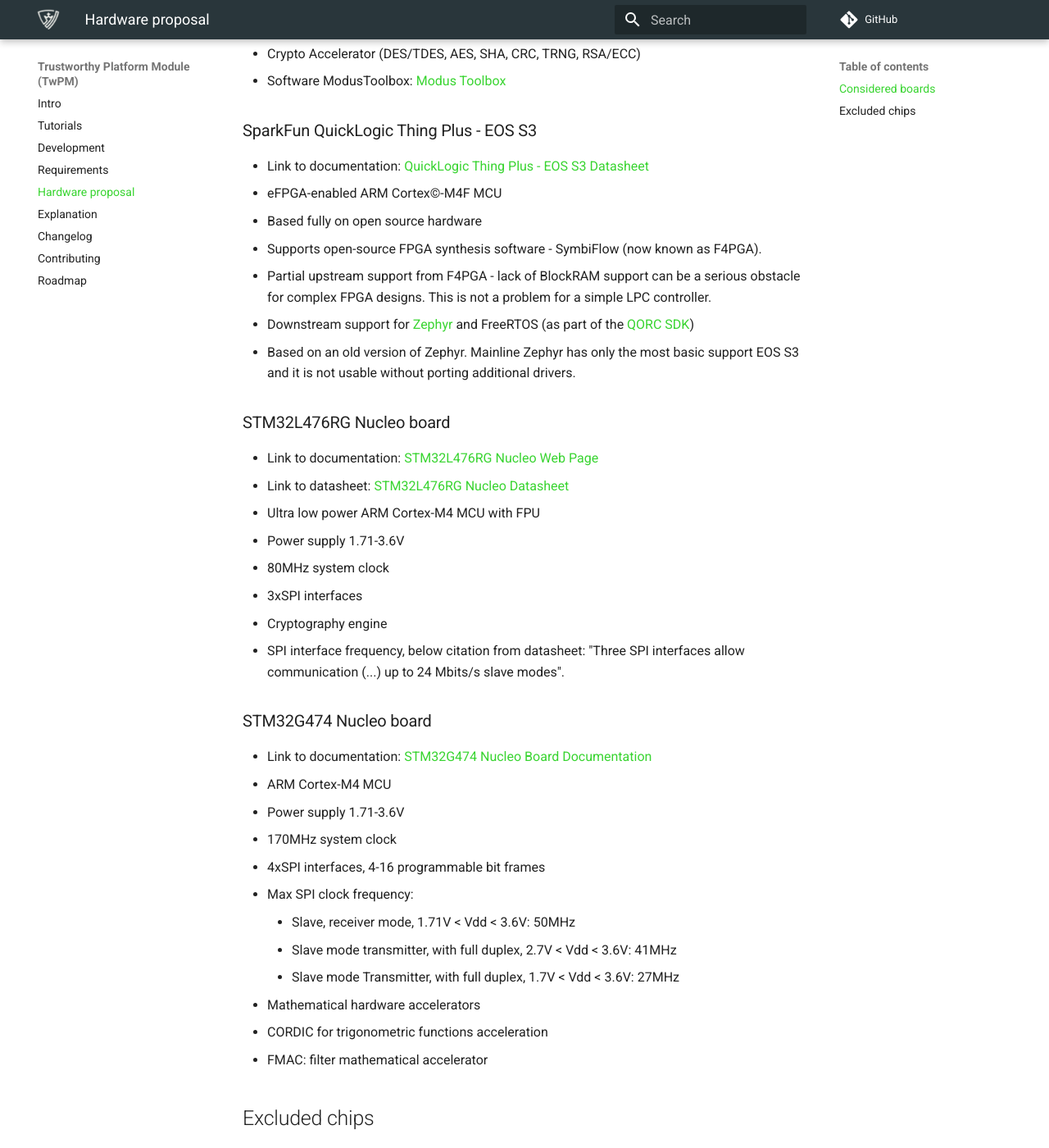
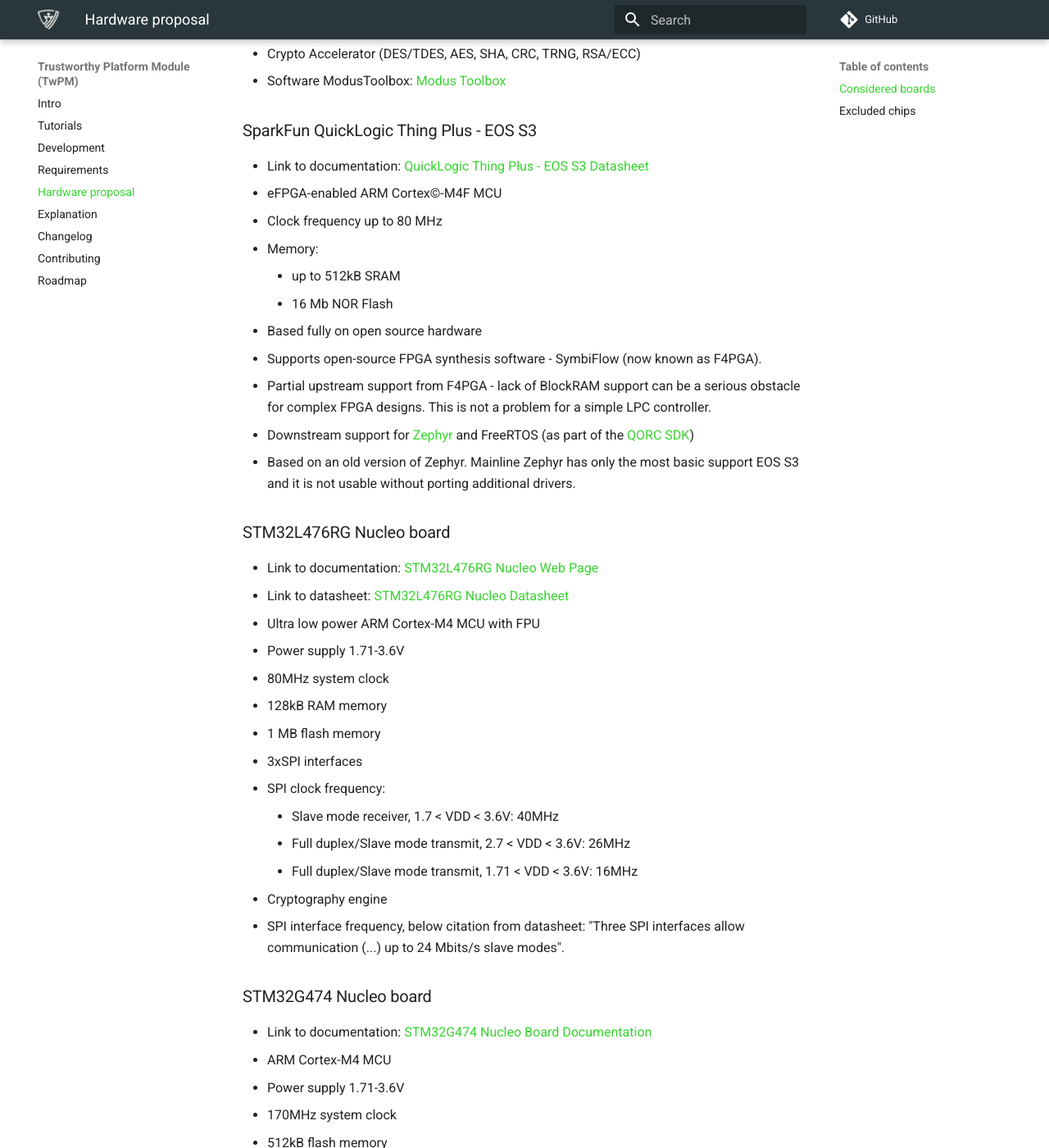
Before and after one commit to Dasharo/twpm-docs, an MkDocs documentation site: the page built from docs/requirements/hardware-proposal.md, in a window 1280 px wide and 1400 px high, scrolled down 576 px. Shown: the whole window at 82% size. Built offline with MkDocs 1.6.1 and Material for MkDocs 9.7.7, drawn with Linux system fonts in a browser that asks for light colours; comment, search, counter and statistics services are not loaded.

Commit message:
hardware-proposal.md: Added frequency of the Nucleo Boards/STM32 uC
Signed-off-by: Karol Zmyslowski <karol.zmyslowski@3mdeb.com>

```diff
--- a/docs/requirements/hardware-proposal.md
+++ b/docs/requirements/hardware-proposal.md
@@ -22,6 +22,10 @@
 
 * Link to documentation: [QuickLogic Thing Plus - EOS S3 Datasheet](https://www.sparkfun.com/products/17273)
 * eFPGA-enabled ARM Cortex©-M4F MCU
+  * Clock frequency up to 80 MHz
+  * Memory:
+    * up to 512kB SRAM
+    * 16 Mb NOR Flash
 * Based fully on open source hardware
 * Supports open-source FPGA synthesis software - SymbiFlow (now known as F4PGA).
   * Partial upstream support from F4PGA - lack of BlockRAM support can be a
@@ -39,7 +43,13 @@
 * Ultra low power ARM Cortex-M4 MCU with FPU
 * Power supply 1.71-3.6V
 * 80MHz system clock
+* 128kB RAM memory
+* 1 MB flash memory
 * 3xSPI interfaces
+  * SPI clock frequency:
+    * Slave mode receiver, 1.7 < VDD < 3.6V: 40MHz
+    * Full duplex/Slave mode transmit, 2.7 < VDD < 3.6V: 26MHz
+    * Full duplex/Slave mode transmit, 1.71 < VDD < 3.6V: 16MHz
 * Cryptography engine
 * SPI interface frequency, below citation from datasheet:
 "Three SPI interfaces allow communication (...) up to 24 Mbits/s
@@ -51,6 +61,8 @@
 * ARM Cortex-M4 MCU
 * Power supply 1.71-3.6V
 * 170MHz system clock
+* 512kB flash memory
+* 96 kB SRAM memory
 * 4xSPI interfaces, 4-16 programmable bit frames
   * Max SPI clock frequency:
     * Slave, receiver mode,  1.71V < Vdd < 3.6V: 50MHz
```
